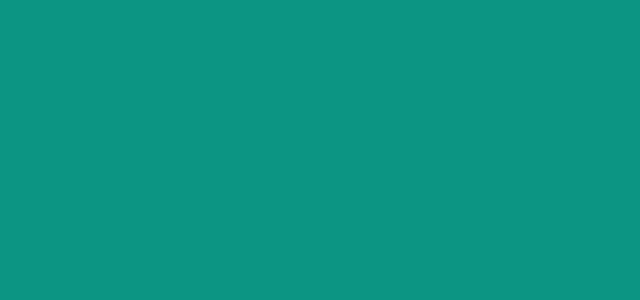
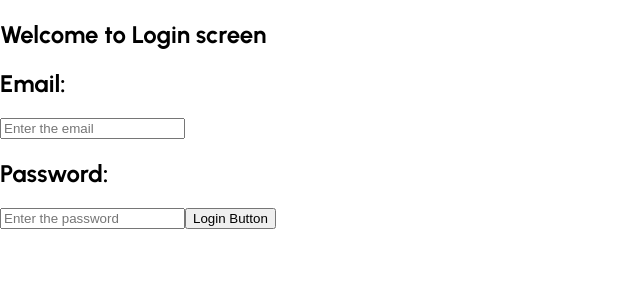
Before and after one commit to PavitrankMishra/Shopper-Stop, a React (Vite) app: page / in a window 1280 px wide. Shown: the top 300 px of the page, without its empty margins (0-640 px from the left). Built offline with nearby package versions, Linux system fonts and the light colour scheme; a web font is replaced by a local one.

Commit message:
"feat: Implemented login functionality and fetched all the products"

```diff
--- a/src/App.jsx
+++ b/src/App.jsx
@@ -1,9 +1,19 @@
 import "./App.css";
+import { BrowserRouter as Router, Routes, Route } from "react-router-dom";
+import Login from "./Components/Login";
+import ProductList from "./Components/ProductList";
 
 function App() {
-  return <>
-
-  </>
+  return (
+    <>
+      <Router>
+        <Routes>
+          <Route path="/" element={<Login />} />
+          <Route path="/products" element={<ProductList />} />
+        </Routes>
+      </Router>
+    </>
+  );
 }
 
 export default App;
--- /dev/null
+++ b/src/Components/Login.jsx
@@ -0,0 +1,65 @@
+import React from "react";
+import { useState } from "react";
+import { useNavigate } from "react-router-dom";
+import styles from "../Components/Login.module.css";
+
+const Login = () => {
+  const [loginID, setLoginID] = useState("");
+  const [loginPassword, setLoginPassword] = useState("");
+  const [token, setToken] = useState("");
+  const navigate = useNavigate();
+
+  const handleLogin = async () => {
+    const credentials = {
+      username: loginID,
+      password: loginPassword,
+    };
+    try {
+      const response = await fetch("https://fakestoreapi.com/auth/login", {
+        method: "POST",
+        headers: {
+          "Content-Type": "application/json",
+        },
+        body: JSON.stringify(credentials),
+      });
+
+      const data = await response.json();
+
+      if (!response.ok) {
+        console.log("Failed to login the user");
+      } else {
+        console.log("Login successful: " + data.token);
+        setToken(data.token);
+        localStorage.setItem("authToken", data.token);
+      }
+
+      navigate("/products");
+    } catch (err) {
+      console.log(err);
+    }
+  };
+  return (
+    <>
+      <section className={styles.userListContainer}>
+        <h1>Welcome to Login screen</h1>
+        <h2>Email: </h2>
+        <input
+          type="text"
+          placeholder="Enter the email"
+          value={loginID}
+          onChange={(e) => setLoginID(e.target.value)}
+        />
+        <h2>Password: </h2>
+        <input
+          type="password"
+          placeholder="Enter the password"
+          value={loginPassword}
+          onChange={(e) => setLoginPassword(e.target.value)}
+        />
+        <button onClick={handleLogin}>Login Button</button>
+      </section>
+    </>
+  );
+};
+
+export default Login;
--- /dev/null
+++ b/src/Components/ProductList.jsx
@@ -0,0 +1,39 @@
+import React, { useEffect, useState } from "react";
+
+const ProductList = () => {
+  const [products, setProducts] = useState([]);
+
+  const fetchProducts = async () => {
+    try {
+      const response = await fetch("https://fakestoreapi.com/products");
+      if (!response.ok) {
+        throw new Error("Network response was not ok");
+      }
+      const data = await response.json();
+      setProducts(data);
+      console.log(data);
+    } catch (err) {
+      console.log("Fetch error:", err);
+    }
+  };
+
+  useEffect(() => {
+    fetchProducts();
+  }, []);
+
+  return (
+    <>
+      <p>This is the products List page</p>
+      <input type="text" placeholder="Enter the name of item" name="product"/>
+      <ul>
+        {products.map((product) => (
+          <li key={product.id}>
+            {product.title} - ${product.price}
+          </li>
+        ))}
+      </ul>
+    </>
+  );
+};
+
+export default ProductList;
--- a/src/index.css
+++ b/src/index.css
@@ -14,9 +14,8 @@ body {
 }
 
 body {
-  background-color: #0a9682;
   width: 100%;
-  color: #fff;
+  color: black;
 }
 
 /* :root {
```
Also changed, not shown: src/Components/FetchSingleProduct.jsx (added, +11 -0 lines), src/Components/FetchSingleProduct.module.css (added), src/Components/Login.module.css (added), src/Components/ProductList.module.css (added).
